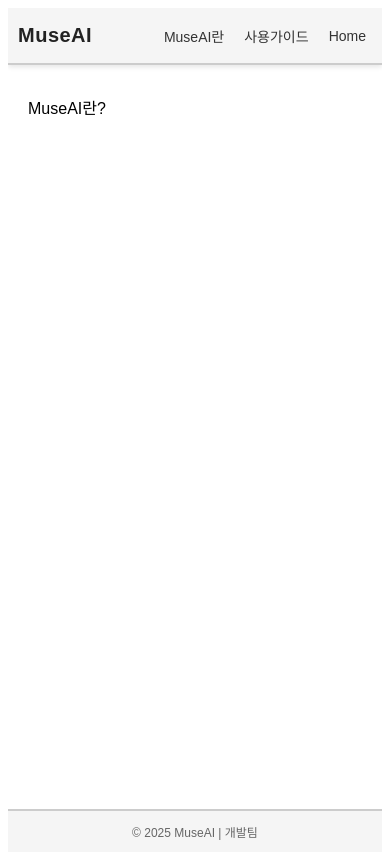
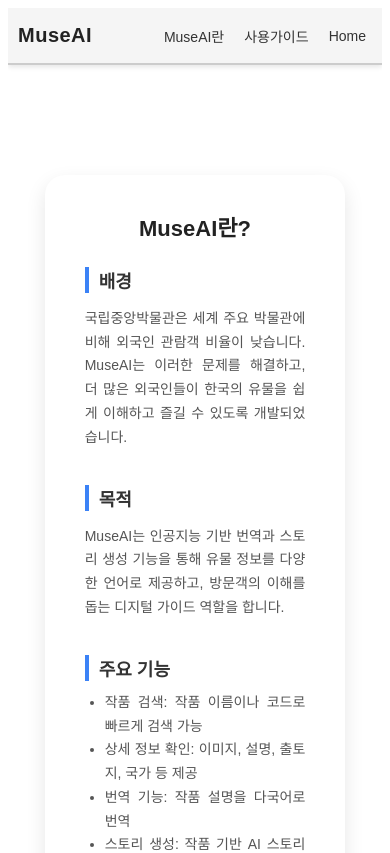
Before and after one commit to gain-0525/MuseAI, a React (Vite) app: page /about in a window 390 px wide. Shown: the top 853 px of the page. Built offline with nearby package versions, Linux system fonts and the light colour scheme.

Commit message:
기타 페이지 추가

```diff
--- a/src/components/StoryModal.css
+++ b/src/components/StoryModal.css
@@ -23,12 +23,14 @@
   position: relative;
   overflow-y: auto;
   max-height: 80vh;
+  box-sizing: border-box;
 }
 
 /* 제목 */
 .story-modal h2 {
   margin-top: 0;
   text-align: center;
+  font-size: 22px;
 }
 
 /* 언어 입력 */
@@ -39,6 +41,7 @@
   border-radius: 6px;
   border: 1px solid #ccc;
   font-size: 14px;
+  box-sizing: border-box;
 }
 
 /* 버튼 그룹 */
@@ -47,6 +50,7 @@
   justify-content: flex-end;
   gap: 10px;
   margin-bottom: 15px;
+  flex-wrap: wrap; /* 모바일에서 버튼이 줄바꿈 가능 */
 }
 
 .modal-buttons button {
@@ -57,7 +61,6 @@
   font-size: 14px;
   background-color: #333;
   color: #fff;
-  border: none;
 }
 
 .modal-buttons button:disabled {
@@ -73,8 +76,18 @@
   border-radius: 8px;
   max-height: 300px;
   overflow-y: auto;
-  white-space: pre-wrap; /* 자동 줄바꿈 */
-  word-break: break-word; /* 긴 단어도 줄바꿈 */
+  white-space: pre-wrap;
+  word-break: break-word;
+}
+
+.story-result pre {
+  white-space: pre-wrap;
+  word-break: break-word;
+  max-width: 100%;
+  overflow-x: auto;
+  background-color: #f8f8f8;
+  padding: 10px;
+  border-radius: 6px;
 }
 
 /* 생성된 이미지 */
@@ -89,12 +102,71 @@
   box-shadow: 0 4px 10px rgba(0, 0, 0, 0.2);
 }
 
-.story-result pre {
-  white-space: pre-wrap;      /* 줄바꿈 허용 */
-  word-break: break-word;     /* 긴 단어도 줄바꿈 */
-  max-width: 100%;            /* 부모 컨테이너 너비에 맞춤 */
-  overflow-x: auto;           /* 가로 스크롤 필요 시 생김 */
-  background-color: #f8f8f8;
-  padding: 10px;
-  border-radius: 6px;
+/* ---------------------- 반응형 ---------------------- */
+
+/* 태블릿 (768px 이하) */
+@media (max-width: 768px) {
+  .story-modal {
+    max-width: 500px;
+    padding: 20px;
+  }
+
+  .story-modal h2 {
+    font-size: 20px;
+  }
+
+  .story-modal input[type="text"] {
+    font-size: 13px;
+    padding: 8px;
+  }
+
+  .modal-buttons button {
+    font-size: 13px;
+    padding: 8px 12px;
+  }
+
+  .story-result {
+    max-height: 250px;
+    padding: 12px;
+  }
 }
+
+/* 모바일 (480px 이하) */
+@media (max-width: 480px) {
+  .story-modal {
+    max-width: 100%;
+    padding: 15px;
+    max-height: 90vh;
+  }
+
+  .story-modal h2 {
+    font-size: 18px;
+  }
+
+  .story-modal input[type="text"] {
+    font-size: 12px;
+    padding: 7px;
+  }
+
+  .modal-buttons {
+    flex-direction: column;
+    gap: 8px;
+    align-items: stretch;
+  }
+
+  .modal-buttons button {
+    width: 100%;
+    font-size: 12px;
+    padding: 8px;
+  }
+
+  .story-result {
+    max-height: 200px;
+    padding: 10px;
+  }
+
+  .story-image img {
+    max-height: 250px;
+    object-fit: contain;
+  }
+}
--- /dev/null
+++ b/src/pages/AboutPage.css
@@ -0,0 +1,95 @@
+.about-page {
+  max-width: 900px;
+  margin: 120px auto 80px;
+  padding: 40px;
+  background: #fff;
+  border-radius: 20px;
+  box-shadow: 0 8px 20px rgba(0,0,0,0.1);
+  font-family: "Noto Sans KR", sans-serif;
+  text-align: justify;
+  animation: fadeIn 0.5s ease-in-out;
+  box-sizing: border-box;
+}
+
+.page-title {
+  font-size: 30px;
+  font-weight: 700;
+  margin-bottom: 40px;
+  text-align: center;
+  color: #222;
+}
+
+.about-section {
+  margin-bottom: 35px;
+  padding: 0 20px;
+}
+
+.about-section h2 {
+  font-size: 22px;
+  color: #333;
+  margin-bottom: 10px;
+  border-left: 4px solid #3b82f6;
+  padding-left: 10px;
+}
+
+.about-section p, .about-section li {
+  font-size: 16px;
+  color: #555;
+  line-height: 1.7;
+}
+
+.about-section ul {
+  padding-left: 20px;
+  margin-top: 10px;
+}
+
+/* 페이드인 효과 */
+@keyframes fadeIn {
+  from { opacity: 0; transform: translateY(20px); }
+  to { opacity: 1; transform: translateY(0); }
+}
+
+/* ---------------------- 반응형 ---------------------- */
+
+/* 태블릿 */
+@media (max-width: 768px) {
+  .about-page {
+    margin: 100px auto 60px;
+    padding: 25px;
+    max-width: 90%;
+  }
+
+  .page-title {
+    font-size: 26px;
+    margin-bottom: 30px;
+  }
+
+  .about-section h2 {
+    font-size: 20px;
+  }
+
+  .about-section p, .about-section li {
+    font-size: 15px;
+  }
+}
+
+/* 모바일 */
+@media (max-width: 480px) {
+  .about-page {
+    margin: 80px auto 40px;
+    padding: 20px;
+  }
+
+  .page-title {
+    font-size: 22px;
+    margin-bottom: 25px;
+  }
+
+  .about-section h2 {
+    font-size: 18px;
+  }
+
+  .about-section p, .about-section li {
+    font-size: 14px;
+  }
+}
--- a/src/pages/AboutPage.tsx
+++ b/src/pages/AboutPage.tsx
@@ -1,9 +1,48 @@
-import React from 'react';
+import React from "react";
+import "./AboutPage.css";
 
 const AboutPage: React.FC = () => {
-    return (
-        <div>MuseAI란?</div>
-    )
-}
+  return (
+    <div className="about-page">
+      <h1 className="page-title">MuseAI란?</h1>
+
+      <section className="about-section">
+        <h2>배경</h2>
+        <p>
+          국립중앙박물관은 세계 주요 박물관에 비해 외국인 관람객 비율이 낮습니다.
+          MuseAI는 이러한 문제를 해결하고, 더 많은 외국인들이 한국의 유물을 쉽게 이해하고
+          즐길 수 있도록 개발되었습니다.
+        </p>
+      </section>
+
+      <section className="about-section">
+        <h2>목적</h2>
+        <p>
+          MuseAI는 인공지능 기반 번역과 스토리 생성 기능을 통해 유물 정보를
+          다양한 언어로 제공하고, 방문객의 이해를 돕는 디지털 가이드 역할을 합니다.
+        </p>
+      </section>
+
+      <section className="about-section">
+        <h2>주요 기능</h2>
+        <ul>
+          <li>작품 검색: 작품 이름이나 코드로 빠르게 검색 가능</li>
+          <li>상세 정보 확인: 이미지, 설명, 출토지, 국가 등 제공</li>
+          <li>번역 기능: 작품 설명을 다국어로 번역</li>
+          <li>스토리 생성: 작품 기반 AI 스토리 작성</li>
+          <li>반응형 지원: 데스크탑, 패드, 모바일 모두 최적화</li>
+        </ul>
+      </section>
+
+      <section className="about-section">
+        <h2>기대 효과</h2>
+        <p>
+          외국인 관람객들이 박물관을 더 쉽고 재미있게 이해할 수 있으며,
+          MuseAI를 통해 문화유산의 가치를 글로벌하게 확산할 수 있습니다.
+        </p>
+      </section>
+    </div>
+  );
+};
 
 export default AboutPage;
--- /dev/null
+++ b/src/pages/Guide.css
@@ -0,0 +1,89 @@
+.guide-page {
+  max-width: 900px;
+  margin: 120px auto 80px; /* 헤더 고려 */
+  padding: 40px;
+  background: #fff;
+  border-radius: 20px;
+  box-shadow: 0 8px 20px rgba(0,0,0,0.1);
+  font-family: "Noto Sans KR", sans-serif;
+  animation: fadeIn 0.5s ease-in-out;
+  box-sizing: border-box;
+}
+
+.page-title {
+  font-size: 30px;
+  font-weight: 700;
+  margin-bottom: 40px;
+  text-align: center;
+  color: #222;
+}
+
+.guide-section {
+  margin-bottom: 35px;
+  padding: 0 20px;
+}
+
+.guide-section h2 {
+  font-size: 22px;
+  color: #333;
+  margin-bottom: 10px;
+  border-left: 4px solid #3b82f6;
+  padding-left: 10px;
+}
+
+.guide-section p {
+  font-size: 16px;
+  color: #555;
+  line-height: 1.7;
+  text-align: justify;
+}
+
+/* 페이드인 효과 */
+@keyframes fadeIn {
+  from { opacity: 0; transform: translateY(20px); }
+  to { opacity: 1; transform: translateY(0); }
+}
+
+/* ---------------------- 반응형 ---------------------- */
+
+/* 태블릿 */
+@media (max-width: 768px) {
+  .guide-page {
+    margin: 100px auto 60px;
+    padding: 25px;
+  }
+
+  .page-title {
+    font-size: 26px;
+    margin-bottom: 30px;
+  }
+
+  .guide-section h2 {
+    font-size: 20px;
+  }
+
+  .guide-section p {
+    font-size: 15px;
+  }
+}
+
+/* 모바일 */
+@media (max-width: 480px) {
+  .guide-page {
+    margin: 80px auto 40px;
+    padding: 20px;
+  }
+
+  .page-title {
+    font-size: 22px;
+    margin-bottom: 25px;
+  }
+
+  .guide-section h2 {
+    font-size: 18px;
+  }
+
+  .guide-section p {
+    font-size: 14px;
+  }
+}
--- a/src/pages/Guide.tsx
+++ b/src/pages/Guide.tsx
@@ -1,9 +1,52 @@
-import React from 'react';
+import React from "react";
+import "./Guide.css";
 
-const Guide: React.FC = () => {
-    return (
-        <div>가이드페이지</div>
-    )
-}
+const GuidePage: React.FC = () => {
+  return (
+    <div className="guide-page">
+      <h1 className="page-title">MuseAI 사용 가이드</h1>
 
-export default Guide;
+      <section className="guide-section">
+        <h2>1. 작품 검색</h2>
+        <p>
+          검색창에 작품 이름이나 유물 코드를 입력하여 원하는 작품을
+          빠르게 찾을 수 있습니다.
+        </p>
+      </section>
+
+      <section className="guide-section">
+        <h2>2. 작품 상세 확인</h2>
+        <p>
+          작품을 클릭하면 상세 페이지에서 이미지, 설명, 국가, 출토지 등
+          모든 정보를 확인할 수 있습니다.
+        </p>
+      </section>
+
+      <section className="guide-section">
+        <h2>3. 번역 기능</h2>
+        <p>
+          작품 설명을 다른 언어로 번역할 수 있습니다. 번역 버튼을 눌러
+          팝업창에서 결과를 확인하세요.
+        </p>
+      </section>
+
+      <section className="guide-section">
+        <h2>4. 스토리 만들기</h2>
+        <p>
+          스토리 만들기 버튼을 통해 작품의 이야기나 AI 생성 스토리를 작성하고
+          확인할 수 있습니다.
+        </p>
+      </section>
+
+      <section className="guide-section">
+        <h2>5. 반응형 지원</h2>
+        <p>
+          MuseAI는 데스크탑, 패드, 모바일 화면에서도 최적화되어 모든 화면에서
+          편리하게 이용할 수 있습니다.
+        </p>
+      </section>
+    </div>
+  );
+};
+
+export default GuidePage;
```
